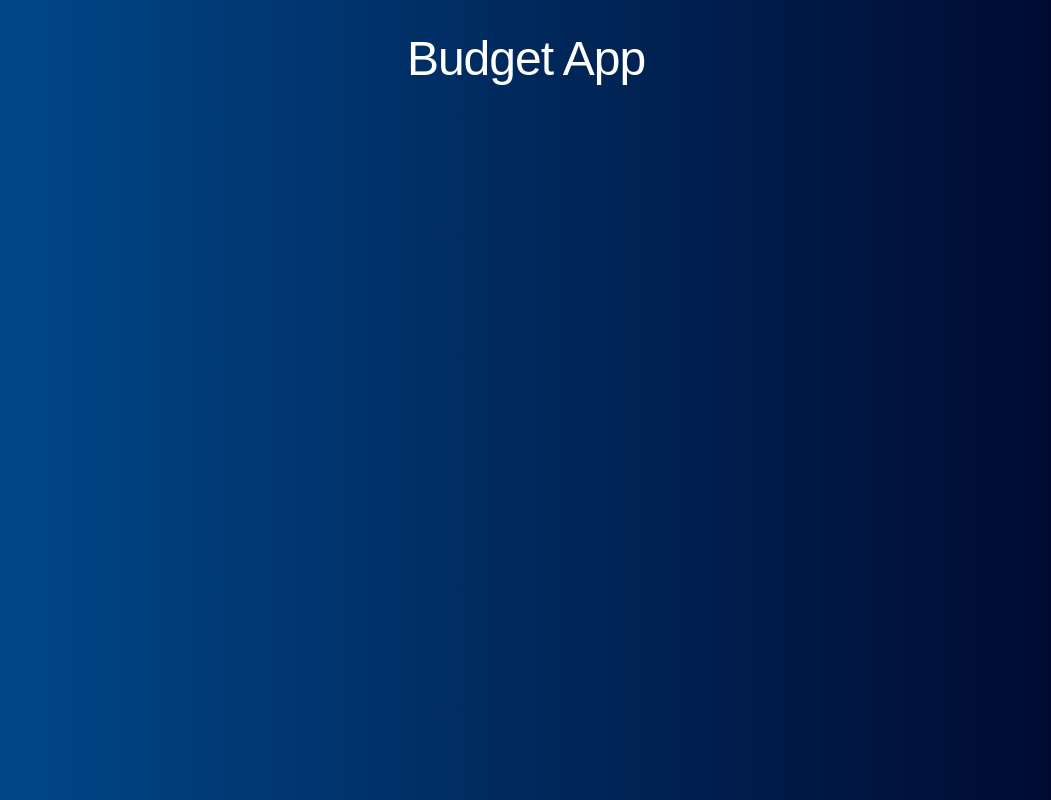
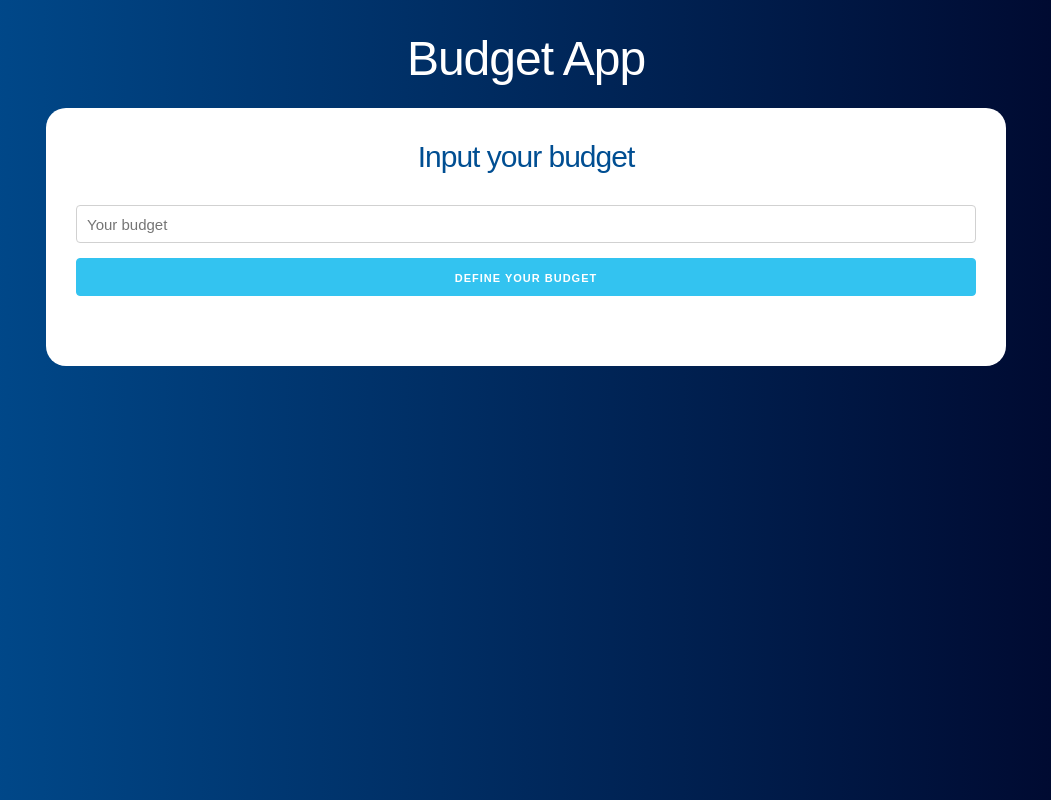
Before and after one commit to Andres2D/react-budget-app, a React (Create React App) app: page / in a window 1280 px wide. Shown: the whole page, without its empty margins (114-1165 px from the left). Built offline with nearby package versions, Linux system fonts and the light colour scheme.

Commit message:
add budget question component layout

```diff
--- a/src/App.js
+++ b/src/App.js
@@ -1,9 +1,14 @@
+import Question from './components/Question';
 
 function App() {
   return (
     <div className="container">
       <header>
         <h1>Budget App</h1>
+
+        <div className="contenido-principal contenido">
+          <Question />
+        </div>
       </header>
     </div>
   );
--- /dev/null
+++ b/src/components/Question.js
@@ -0,0 +1,25 @@
+import {Fragment} from 'react';
+
+const Question = () => {
+    return (
+        <Fragment>
+            <h2>Input your budget</h2>
+
+            <form>
+                <input
+                    type="number"
+                    className="u-full-width"
+                    placeholder="Your budget"
+                />
+
+                <input
+                    type="submit"
+                    className="button-primary u-full-width"
+                    value="Define your budget"
+                />
+            </form>
+        </Fragment>
+     );
+}
+
+export default Question;
```
